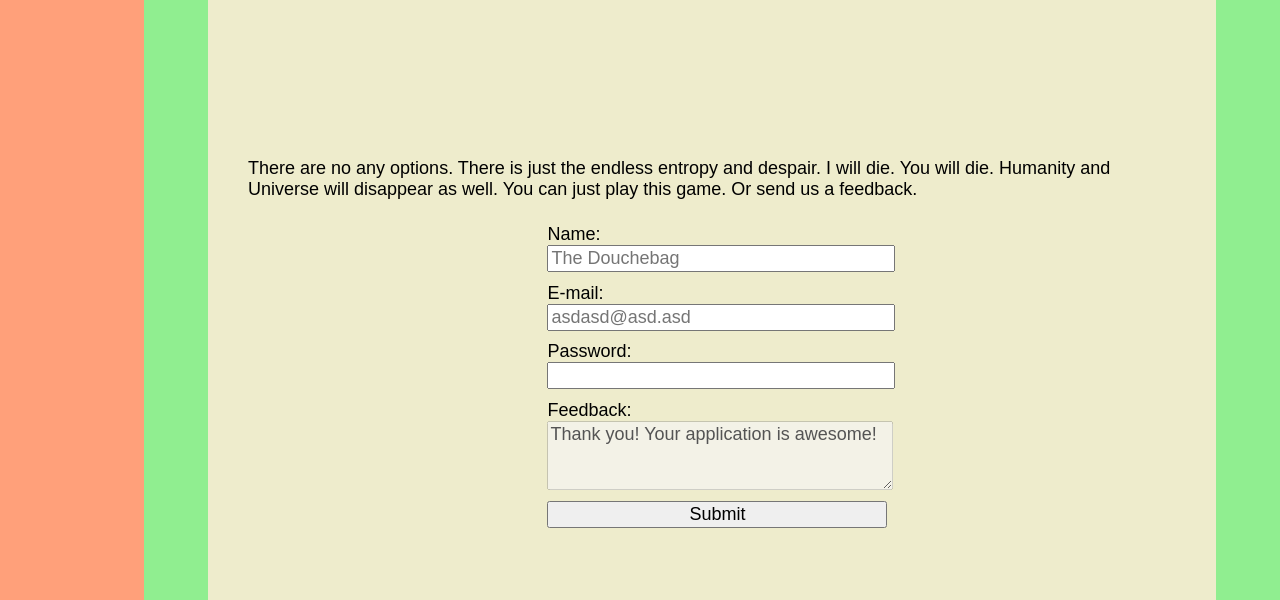
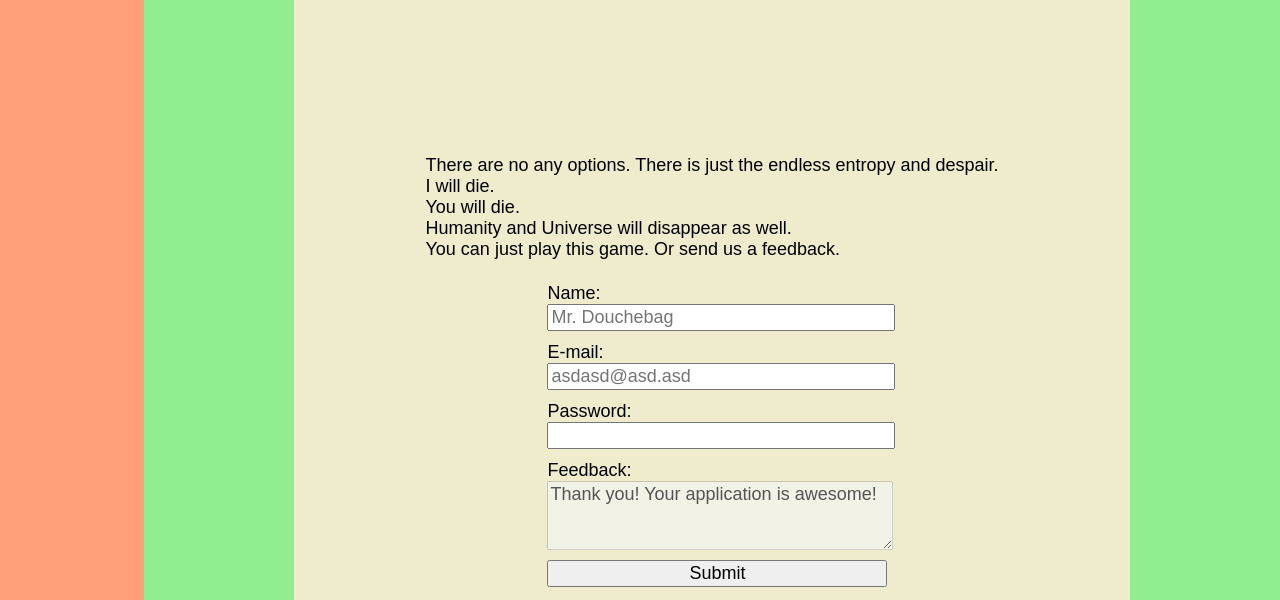
Before and after one commit to Ilionesso/Nonograms, a plain HTML site: page index.html in a window 1280 px wide. Both pictures are taken after a click on the element 712 px from the left and 508 px from the top of the page. Shown: the part 200-800 px from the top of the page. Drawn offline with Linux system fonts and the light colour scheme.

Commit message:
Minor fixes

```diff
--- a/css/page.css
+++ b/css/page.css
@@ -134,20 +134,14 @@ body{
     align-items: center;
     justify-content: center;
     flex-direction: column;
-    margin: 5vh;
-    padding: 5vh;
+    margin: 5em;
+    padding: 1em;
     background-color: #eeeccc;
     min-height: inherit;
     min-width: inherit;
 }
 
-.page section main .sectionPlate{
-    display: flex;
-    font-size: large;
-    align-items: center;
-    justify-content: center;
-    flex-direction: column;
-}
+
 .page section main .sectionPlate form{
     display: flex;
     font-size: large;
--- a/js/ViewController.js
+++ b/js/ViewController.js
@@ -115,11 +115,11 @@ class ViewController{
         sectionPlate.classList.add("sectionPlate");
         mainEl.appendChild(sectionPlate);
         sectionPlate.innerHTML= `
-        <p>There are no any options. There is just the endless entropy and despair.
-        I will die. You will die. Humanity and Universe will disappear as well.
+        <p>There are no any options. There is just the endless entropy and despair.<br>
+        I will die. <br>You will die. <br>Humanity and Universe will disappear as well.<br>
         You can just play this game. Or send us a feedback.</p>
         <form name="myForm"  onsubmit="alert('Thank you fo your feedback! c:');" method="post">
-            <div><label for="name">Name:</label><input type="text" placeholder="The Douchebag" name="name" required></div>
+            <div><label for="name">Name:</label><input type="text" placeholder="Mr. Douchebag" name="name" required></div>
             <div><label for="email">E-mail:</label><input type="text" name="email" pattern="[^@\\s]+@[^@\\s]+\\.[^@\\s]+" title="Invalid email address" placeholder="asdasd@asd.asd" required></div>
             <div><label for="pwd">Password:</label> <input type="password" name="pwd"  pattern="(?=.*\\d)(?=.*[a-z])(?=.*[A-Z]).{15,}" title="Must contain at least one number and one uppercase and lowercase letter, and at least 15 or more characters" required></div>
             <div><label for="feedback">Feedback:</label>  <textarea rows="3" name = "feedback" disabled>Thank you! Your application is awesome!</textarea></div>
```
